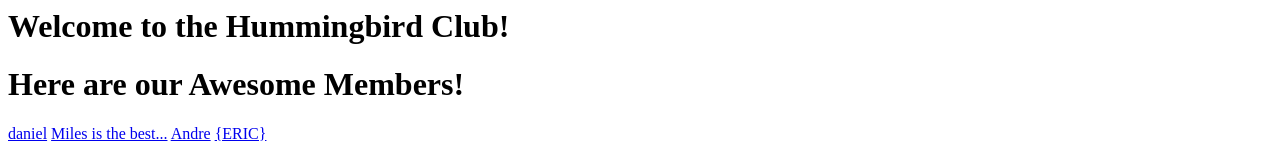
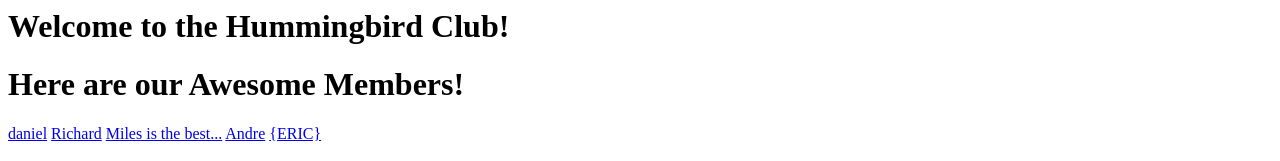
Before and after one commit to hummingbirdclub/hummingbirdclub.github.io, a plain HTML site: page index.html in a window 1280 px wide. Shown: the top 161 px of the page. Drawn offline with Linux system fonts and the light colour scheme.

Commit message:
Update index.html

```diff
--- a/index.html
+++ b/index.html
@@ -8,6 +8,7 @@
   <h1>Welcome to the Hummingbird Club!</h1>
   <h1>Here are our Awesome Members!</h1>
   <a href="Pikachu.html">daniel</a>
+  <a href="CaptainDiamonds.html">Richard</a>
   <a href="Miles.html">Miles is the best...</a>
   <a href="andre.html">Andre</a>
   <a href="Eric3d.html">{ERIC}</a>
```
